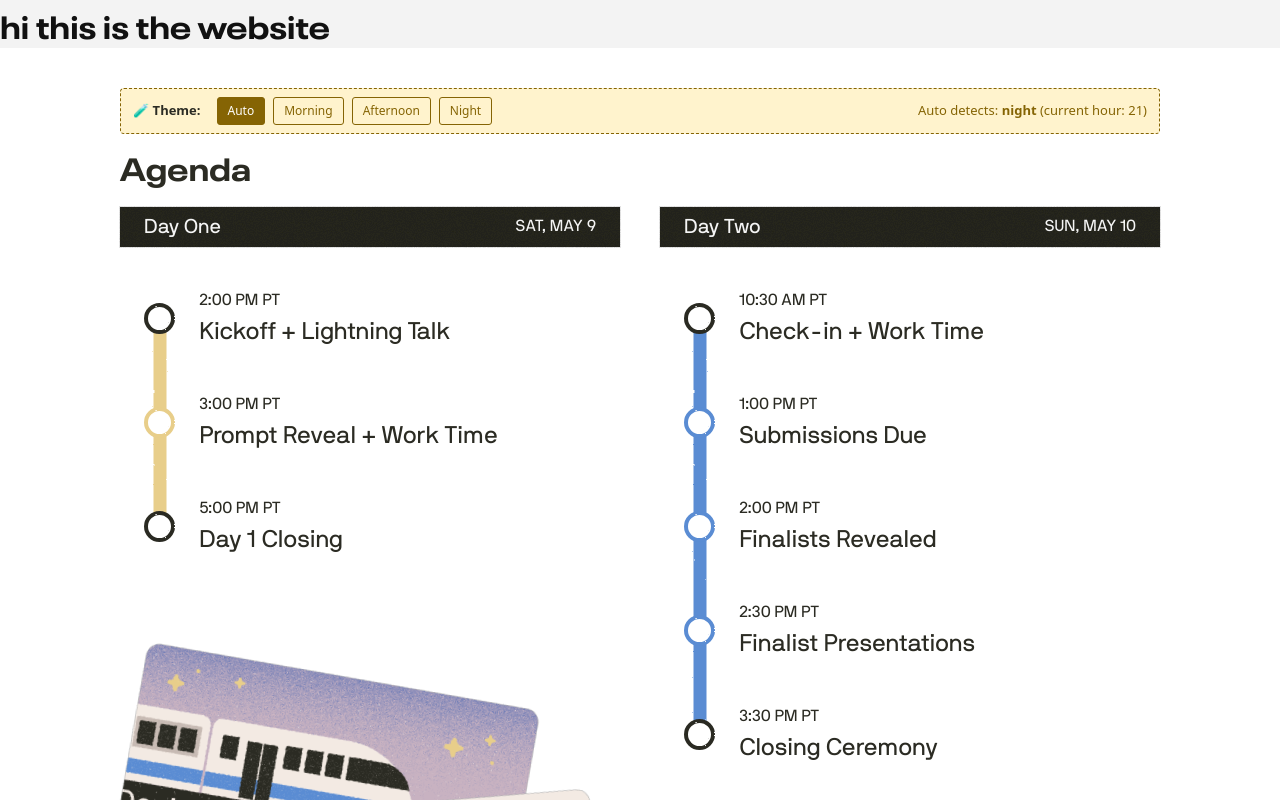
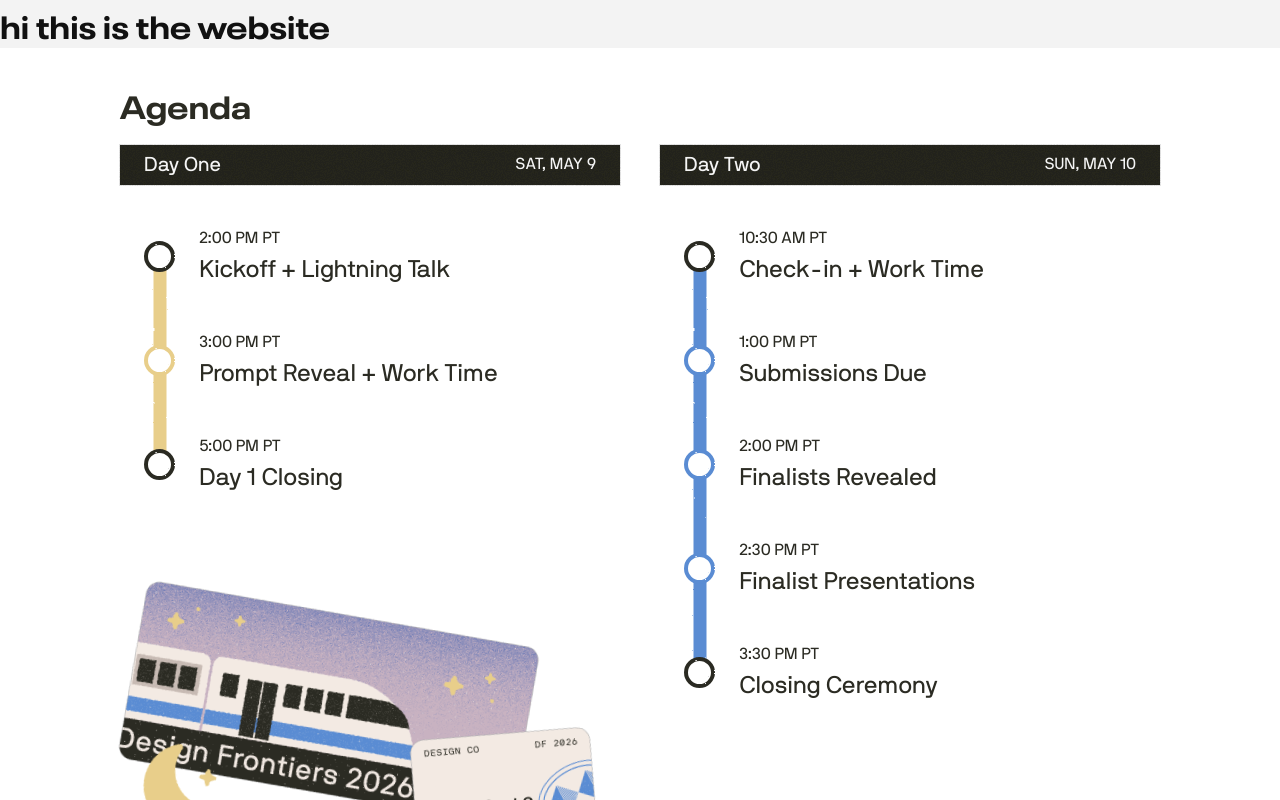
Before and after one commit to ucsddesignco/df26, a React (Vite) app: page / in a window 1280 px wide. Shown: the top 800 px of the page. Built offline with nearby package versions, Linux system fonts and the light colour scheme.

Commit message:
final error fixes

```diff
--- a/src/Components/Agenda/Agenda.tsx
+++ b/src/Components/Agenda/Agenda.tsx
@@ -1,19 +1,13 @@
 import { useEffect, useState, type ReactNode } from "react";
 import "./Agenda.scss";
 
-/* =========================
-   IMPORT YOUR ASSETS
-   ========================= */
 
-// Decoration images
+// Decoration images — one per time-of-day theme
 import morningImg from "../../assets/agenda-assets/Sunrise-ticket-train.png";
 import afternoonImg from "../../assets/agenda-assets/day-image.png";
 import nightImg from "../../assets/agenda-assets/sunset-image.png";
 
-/* =========================
-   THEME LOGIC
-   ========================= */
-
+// theme change - depending on the time of day
 type Theme = "morning" | "afternoon" | "night";
 
 function getThemeByTime(): Theme {
@@ -29,7 +23,7 @@ type ThemeStyle = {
   image: string;
 };
 
-/* Colors pulled directly from Figma Dev Mode */
+//color changes for the lines depending on the time of day
 const themeStyles: Record<Theme, ThemeStyle> = {
   morning: {
     day1Color: "#ED9699", // pink
@@ -37,13 +31,13 @@ const themeStyles: Record<Theme, ThemeStyle> = {
     image: morningImg,
   },
   afternoon: {
-    day1Color: "#AEB032", //light green
-    day2Color: "#F27E08", //orange
+    day1Color: "#AEB032", // light green
+    day2Color: "#F27E08", // orange
     image: afternoonImg,
   },
   night: {
-    day1Color: "#E8CE8A", //yellow
-    day2Color: "#5A8CD3", //blue
+    day1Color: "#E8CE8A", // yellow
+    day2Color: "#5A8CD3", // blue
     image: nightImg,
   },
 };
@@ -61,10 +55,7 @@ function useTimeTheme() {
   return themeStyles[theme];
 }
 
-/* =========================
-   DATA
-   ========================= */
-
+// actual schedule for DF, can be added on to
 type AgendaItem = {
   time: string;
   title: string;
@@ -84,10 +75,7 @@ const dayTwo: AgendaItem[] = [
   { time: "3:30 PM PT", title: "Closing Ceremony" },
 ];
 
-/* =========================
-   COLUMN COMPONENT
-   ========================= */
-
+// columns yay
 type AgendaColumnProps = {
   dayLabel: string;
   dateLabel: string;
@@ -113,7 +101,7 @@ function AgendaColumn({
       </div>
 
       <div className="agenda-timeline-wrapper">
-        {/* Solid colored line behind the markers */}
+        {/* color of the actual lines */}
         <span
           className="agenda-line"
           style={{ background: lineColor }}
@@ -149,75 +137,15 @@ function AgendaColumn({
   );
 }
 
-/* =========================
-   MAIN COMPONENT
-   ========================= */
-
+//main component
 type MobileTab = "day1" | "day2";
 
-/* =========================
-   🧪 DEV MODE THEME SWITCHER
-   Set to false to use real time-of-day detection.
-   Set to true to show the theme toggle buttons for testing.
-   ========================= */
-const DEV_THEME_SWITCHER = true;
-
 export default function Agenda() {
-  const autoTheme = getThemeByTime();
-  const [overrideTheme, setOverrideTheme] = useState<Theme | "auto">("auto");
-  const activeTheme: Theme = overrideTheme === "auto" ? autoTheme : overrideTheme;
-  const theme = themeStyles[activeTheme];
-
+  const theme = useTimeTheme();
   const [activeTab, setActiveTab] = useState<MobileTab>("day1");
 
   return (
     <section className="agenda-section">
-      {/* 🧪 DEV MODE: theme switcher — delete this block when you're done testing */}
-      {DEV_THEME_SWITCHER && (
-        <div
-          style={{
-            display: "flex",
-            gap: "8px",
-            marginBottom: "16px",
-            padding: "8px 12px",
-            background: "#fff3cd",
-            border: "1px dashed #856404",
-            borderRadius: "4px",
-            fontSize: "13px",
-            fontFamily: "system-ui, sans-serif",
-            alignItems: "center",
-          }}
-        >
-          <strong style={{ marginRight: "8px" }}>🧪 Theme:</strong>
-          {(["auto", "morning", "afternoon", "night"] as const).map((t) => (
-            <button
-              key={t}
-              onClick={() => setOverrideTheme(t)}
-              style={{
-                padding: "4px 10px",
-                border: "1px solid #856404",
-                background:
-                  overrideTheme === t ? "#856404" : "transparent",
-                color: overrideTheme === t ? "white" : "#856404",
-                borderRadius: "3px",
-                cursor: "pointer",
-                fontSize: "12px",
-                textTransform: "capitalize",
-              }}
-            >
-              {t}
-            </button>
-          ))}
-          <span style={{ marginLeft: "auto", color: "#856404" }}>
-            Auto detects: <strong>{autoTheme}</strong> (current hour:{" "}
-            {new Date().getHours()})
-          </span>
-        </div>
-      )}
-
-      {/* SVG filter for rough/hand-drawn edges.
-          Applied to the line and markers via CSS: filter: url(#agenda-roughen).
-          Hidden visually but available to reference. */}
       <svg
         width="0"
         height="0"
@@ -226,6 +154,7 @@ export default function Agenda() {
       >
         <defs>
           <filter id="agenda-roughen">
+             {/* this is the texture for the lines  */}
             <feTurbulence
               type="fractalNoise"
               baseFrequency="0.15"
@@ -239,7 +168,7 @@ export default function Agenda() {
               scale="2"
             />
           </filter>
-          {/* Grainy paper-print texture for the header bar */}
+          {/* Grainy texture for the header - softer than the lines one*/}
           <filter id="agenda-roughen-soft">
             <feTurbulence
               type="fractalNoise"
@@ -257,7 +186,12 @@ export default function Agenda() {
                       0 0 0 0.35 0"
               result="noiseAlpha"
             />
-            <feComposite in="noiseAlpha" in2="SourceGraphic" operator="in" result="grain" />
+            <feComposite
+              in="noiseAlpha"
+              in2="SourceGraphic"
+              operator="in"
+              result="grain"
+            />
             <feDisplacementMap
               in="SourceGraphic"
               in2="noise"
@@ -274,8 +208,7 @@ export default function Agenda() {
 
       <h2 className="agenda-section-title">Agenda</h2>
 
-      {/* Mobile tabs — hidden on desktop via CSS.
-          Each tab contains the day label AND the date, stacked. */}
+      {/* tab logic for the mobile and tablet view*/}
       <div className="agenda-tabs" role="tablist" aria-label="Agenda days">
         <button
           role="tab"
@@ -309,6 +242,7 @@ export default function Agenda() {
             items={dayOne}
             lineColor={theme.day1Color}
           >
+            {/* image for mobile/tablet view*/}
             <img className="agenda-decoration" src={theme.image} alt="" />
           </AgendaColumn>
         </div>
```
Also changed, not shown: src/Components/Agenda/Agenda.scss (+33 -106 lines).
